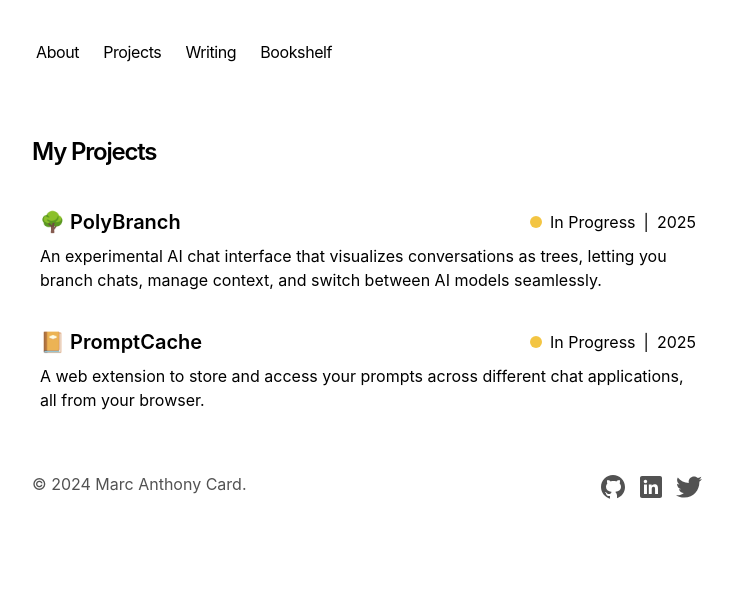
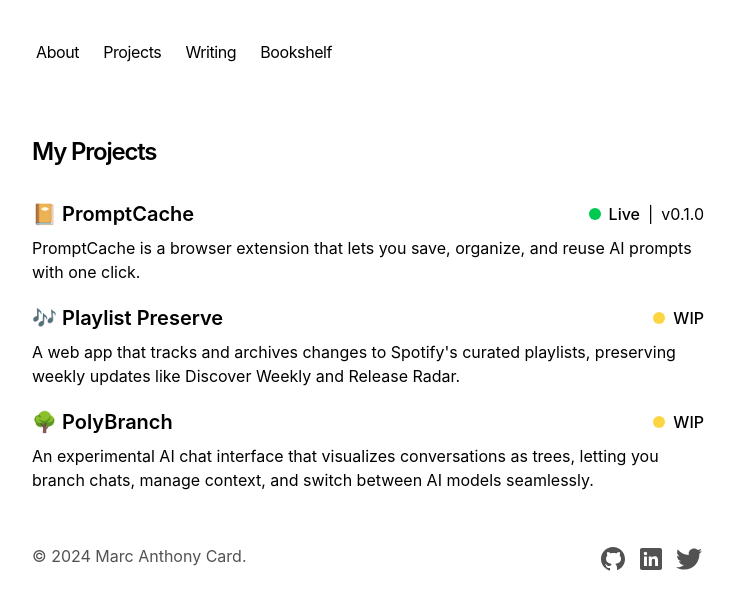
Before and after one commit to MarcACard/personal-site, a Next.js app: page /projects in a window 1280 px wide. Shown: the top 608 px of the page, without its empty margins (272-1007 px from the left). Built offline with nearby package versions, Linux system fonts and the light colour scheme.

Commit message:
content/styles (projects): update project details and add new projects

```diff
--- a/app/projects/page.tsx
+++ b/app/projects/page.tsx
@@ -1,9 +1,35 @@
+import { cn } from "../../lib/utils";
+
 export const metadata = {
   title: "Projects",
   description: "",
 };
 
 const projects = [
+  {
+    id: "promptcache",
+    name: "📔 PromptCache",
+    version: "0.1.0",
+    url: "https://www.promptcache.ai/?ref=marcacard.com",
+    githubUrl: "https://github.com/MarcACard/promptcache",
+    description:
+      "PromptCache is a browser extension that lets you save, organize, and reuse AI prompts with one click.",
+    status: "Live",
+    firstLaunched: "March 2025",
+    tags: [],
+  },
+  {
+    id: "playlistpreserve",
+    name: "🎶 Playlist Preserve",
+    version: "",
+    url: "",
+    githubUrl: "",
+    description:
+      "A web app that tracks and archives changes to Spotify's curated playlists, preserving weekly updates like Discover Weekly and Release Radar.",
+    status: "WIP",
+    firstLaunched: "",
+    tags: [],
+  },
   {
     id: "polybranch",
     name: "🌳 PolyBranch",
@@ -12,20 +38,8 @@ const projects = [
     repo: "",
     description:
       "An experimental AI chat interface that visualizes conversations as trees, letting you branch chats, manage context, and switch between AI models seamlessly.",
-    status: "In Progress",
-    year: 2025,
-    tags: [],
-  },
-  {
-    id: "promptcache",
-    name: "📔 PromptCache",
-    version: "",
-    url: "",
-    githubUrl: "",
-    description:
-      "A web extension to store and access your prompts across different chat applications, all from your browser.",
-    status: "In Progress",
-    year: 2025,
+    status: "WIP",
+    firstLaunched: "",
     tags: [],
   },
 ];
@@ -38,16 +52,27 @@ export default function Page() {
       </h1>
       {projects.length > 0 &&
         projects.map((project) => (
-          <div key={project.id} className="p-2 mb-5">
+          <div key={project.id} className="mb-5">
             <div className="flex justify-between items-center mb-2">
               <h2 className="text-xl font-semibold">{project.name}</h2>
               <div className="flex gap-2">
                 <div className="flex items-center gap-2">
-                  <div className="size-3 bg-yellow-500 rounded-full animate-pulse" />
-                  <span>{project.status}</span>
+                  <div
+                    className={cn(
+                      "size-3 rounded-full",
+                      project.status == "WIP"
+                        ? "bg-yellow-400 animate-pulse"
+                        : "bg-green-500"
+                    )}
+                  />
+                  <span className="font-medium">{project.status}</span>
                 </div>
-                <div>|</div>
-                <div>{project.year}</div>
+                {project.version && (
+                  <>
+                    <div>|</div>
+                    <div>v{project.version}</div>
+                  </>
+                )}
               </div>
             </div>
             <div>
--- a/package.json
+++ b/package.json
@@ -12,6 +12,7 @@
     "@types/react-dom": "18.2.19",
     "@vercel/analytics": "^1.4.1",
     "@vercel/speed-insights": "^1.1.0",
+    "clsx": "^2.1.1",
     "geist": "1.2.2",
     "lucide-react": "^0.474.0",
     "next": "^14.2.23",
@@ -21,6 +22,7 @@
     "react-dom": "18.2.0",
     "remark-gfm": "^4.0.0",
     "sugar-high": "^0.6.1",
+    "tailwind-merge": "^3.0.2",
     "tailwindcss": "4.0.0-alpha.13",
     "typescript": "5.3.3"
   }
```
Also changed, not shown: 1 other file (tests, documents, lock files or other folders).
